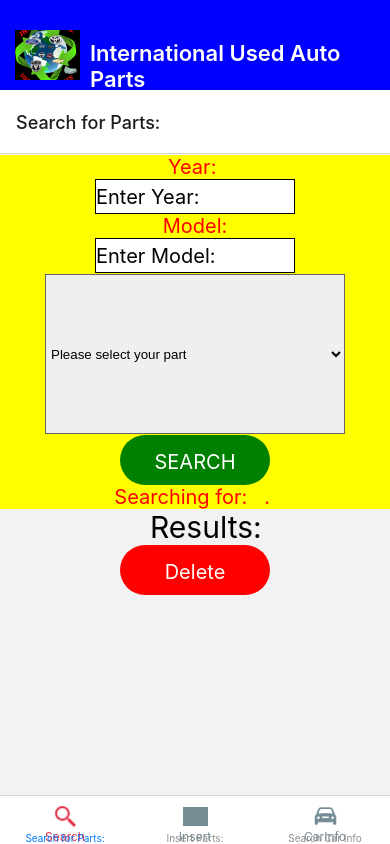
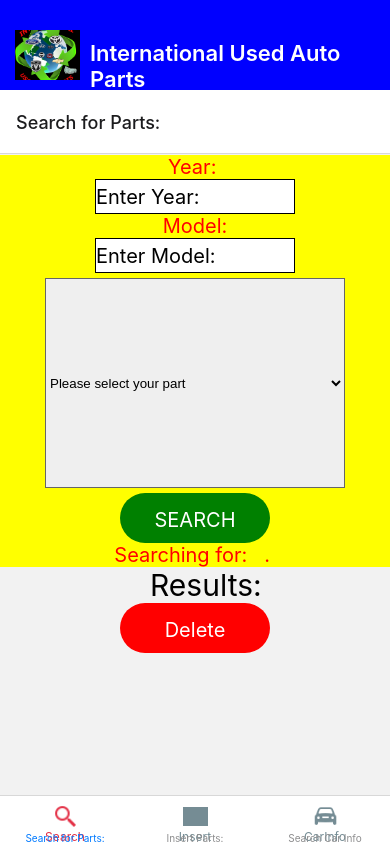
Before and after one commit to WilfredoEsco/InventoryAppReactNative, a React Native app: screen / in a window 390 px wide. Built offline with nearby package versions, Linux system fonts and the light colour scheme; grey boxes are pictures that could not be loaded.

Commit message:
Update Searcher.js to add an api call skeleton for the SEARCH button

```diff
--- a/components/Searcher.js
+++ b/components/Searcher.js
@@ -2,15 +2,23 @@ import React, { useState } from "react";
 import { View, Text,TextInput, StyleSheet,Button } from "react-native";
 
 import { Picker } from "@react-native-picker/picker";
-import { TouchableOpacity } from "react-native-web";
-import CustomButton from "./customButton";
-
-
+import { TouchableOpacity } from "react-native";
+//import CustomButton from "./customButton";
 
 function App() {
+
   const [part, setPart] = useState();
   const [year, setYear] = useState();
   const [model, setModel] = useState();
+
+  // Function to make api call onPress
+  const PartSearch = ( year, model, part ) => {
+    // Need input validation to make sure correct values are inputted and/or selected
+    console.log(year);
+    console.log(model);
+    console.log(part);
+    // Once verified use AXIOS or FETCH to make the call to retrieve from the database using the data
+  }
   return (
 
     <View style = {styles.screen}>
@@ -32,7 +40,17 @@ function App() {
         <Picker.Item label="Alternator" value="Alternator" />
       </Picker>
 
-      <CustomButton />
+      {/*<CustomButton />*/}
+      {/* - Touchable Opacity - Will make a call to search for a part - */}
+      {/* CODE FOR BUTTON PRESS - onPress={() => {PartSearch( 3 FIELDS OF DATA NEEDED )}} */}
+      <TouchableOpacity onPress={() => {PartSearch( {year}, {model}, {part} )}}>
+        <View style = {styles.button}>
+          <Text style ={styles.buttonText}>
+            SEARCH
+          </Text>
+        </View>
+      </TouchableOpacity>
+
       <Text style={styles.text}>Searching for: {year} {model} {part}. </Text>
     </View>
 
@@ -56,10 +74,11 @@ const styles = StyleSheet.create({
     color:'red'
   },
   picker: {
-    marginVertical: 1,
+    margin: 5,
+    //marginVertical: 1,
     width: 300,
-    height:160,
-    padding: 1,
+    height:210,
+    //padding: 1,
     borderWidth: 1,
     borderColor: "#666",
   },
@@ -69,6 +88,19 @@ const styles = StyleSheet.create({
     width: 200,
     backgroundColor:'white',
     borderWidth:1
-
-  }
+  },
+  button:{
+    backgroundColor:"green",
+    paddingVertical:15,
+    paddingHorizontal:10,
+    borderRadius:100,
+    width:150,
+    height:50,
+    align:"center",
+  },
+  buttonText:{
+    color:"white",
+    fontSize:20,
+    textAlign:'center',
+  },
 });
```
